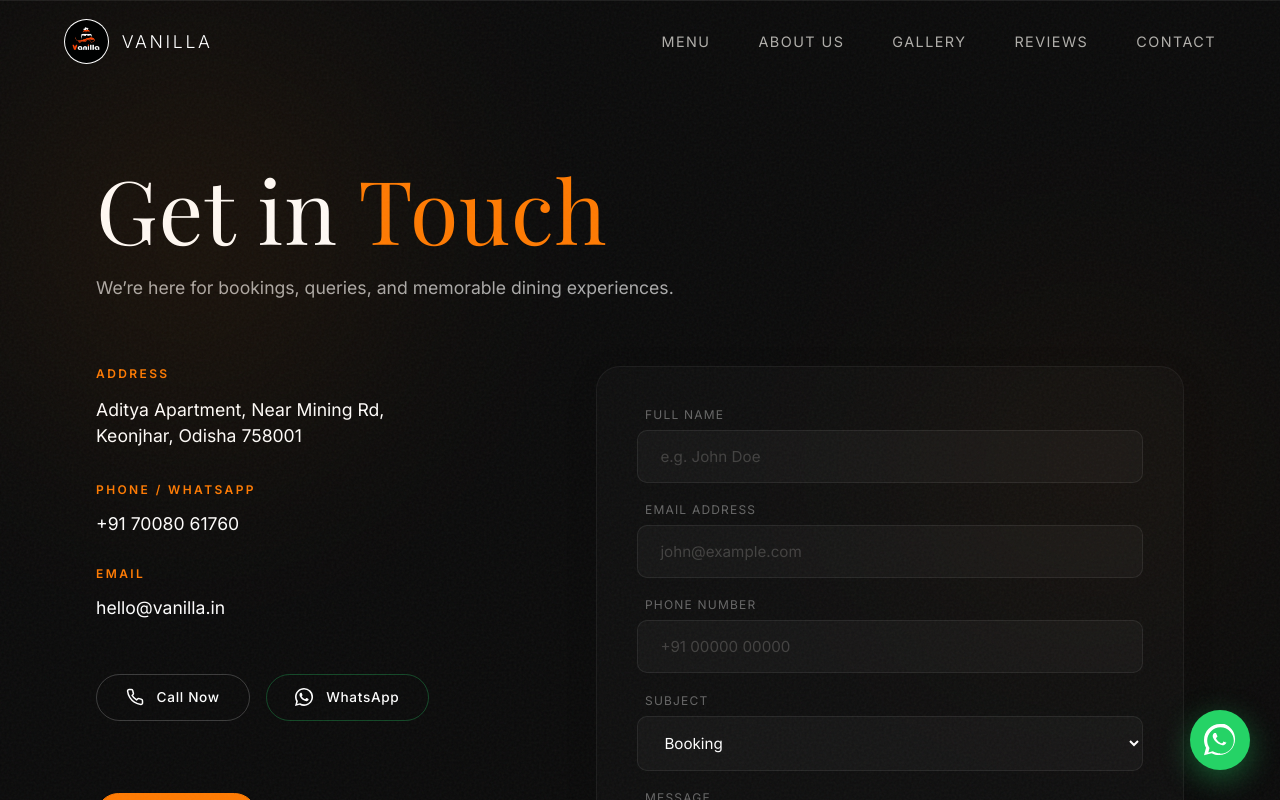
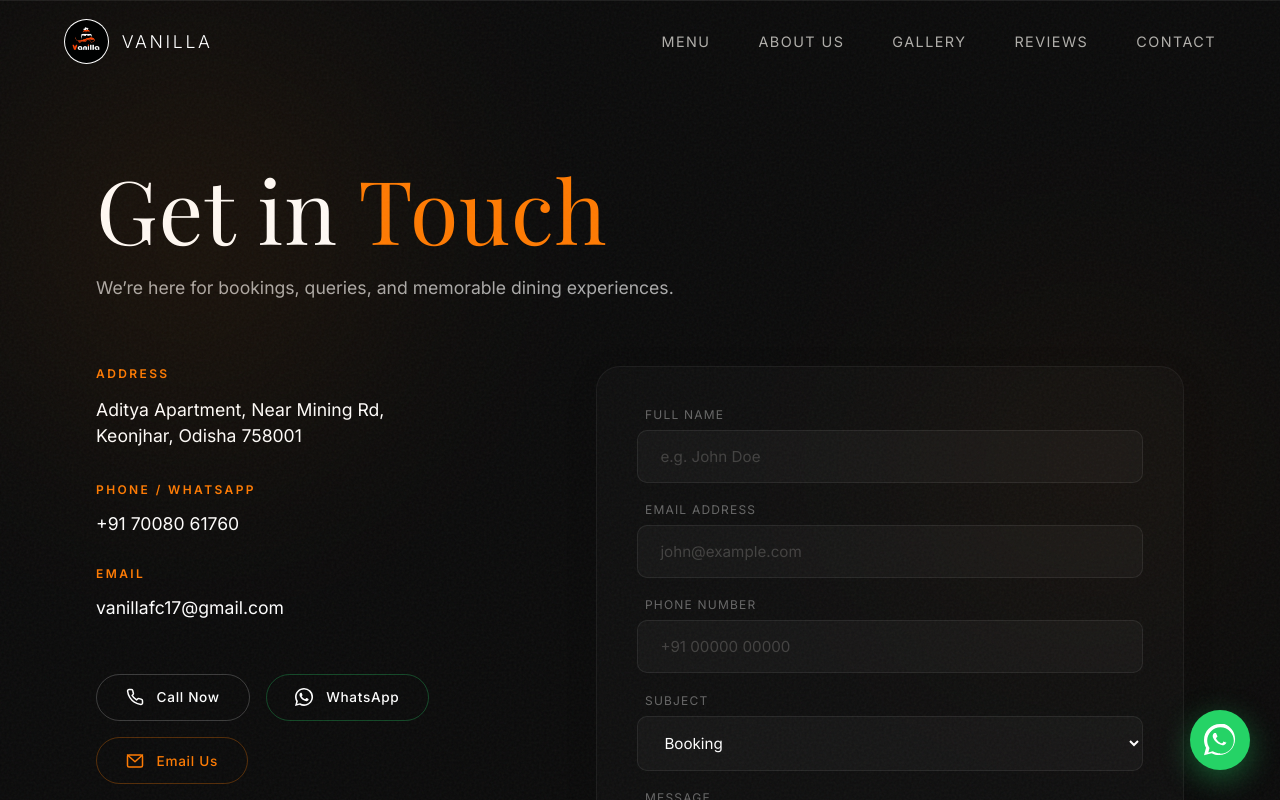
Before and after one commit to jagadishpalei/VANILLA, a React (Vite) app: page /contact in a window 1280 px wide. Shown: the top 800 px of the page. Built offline with nearby package versions, Linux system fonts and the light colour scheme; a web font is replaced by a local one.

Commit message:
Update official email address and add Email Us action button in Contact page

```diff
--- a/src/App.css
+++ b/src/App.css
@@ -505,6 +505,19 @@ body {
   transform: translateY(-2px);
 }
 
+.btn-email {
+  background: transparent;
+  color: #FF7A00;
+  border: 1px solid rgba(255, 122, 0, 0.3);
+}
+
+.btn-email:hover {
+  background: rgba(255, 122, 0, 0.07);
+  border-color: #FF7A00;
+  box-shadow: 0 0 20px rgba(255, 122, 0, 0.2);
+  transform: translateY(-2px);
+}
+
 .qr-card {
   background: rgba(255, 255, 255, 0.03);
   border: 1px solid rgba(255, 255, 255, 0.06);
--- a/src/pages/Contact.jsx
+++ b/src/pages/Contact.jsx
@@ -118,7 +118,7 @@ export default function Contact() {
 
             <div className="contact-block">
               <h4 style={{ color: '#FF7A00', letterSpacing: '0.2em', textTransform: 'uppercase', fontSize: '0.75rem', marginBottom: '1rem' }}>Email</h4>
-              <p style={{ fontSize: '1.1rem', color: '#FFFFFF' }}>hello@vanilla.in</p>
+              <p style={{ fontSize: '1.1rem', color: '#FFFFFF' }}>vanillafc17@gmail.com</p>
             </div>
 
             {/* Quick Action Buttons */}
@@ -130,6 +130,10 @@ export default function Contact() {
               <a href="https://api.whatsapp.com/send?phone=917008061760&text=Hello%20Vanilla,%20I%20want%20to%20enquire." target="_blank" rel="noreferrer" className="btn-action btn-whatsapp">
                 <svg width="18" height="18" viewBox="0 0 24 24" fill="currentColor"><path d="M17.472 14.382c-.297-.149-1.758-.867-2.03-.967-.273-.099-.471-.148-.67.15-.197.297-.767.966-.94 1.164-.173.199-.347.223-.644.075-.297-.15-1.255-.463-2.39-1.475-.883-.788-1.48-1.761-1.653-2.059-.173-.297-.018-.458.13-.606.134-.133.298-.347.446-.52.149-.174.198-.298.298-.497.099-.198.05-.371-.025-.52-.075-.149-.669-1.612-.916-2.207-.242-.579-.487-.5-.669-.51-.173-.008-.371-.01-.57-.01-.198 0-.52.074-.792.372-.272.297-1.04 1.016-1.04 2.479 0 1.462 1.065 2.875 1.213 3.074.149.198 2.096 3.2 5.077 4.487.709.306 1.262.489 1.694.625.712.227 1.36.195 1.871.118.571-.085 1.758-.719 2.006-1.413.248-.694.248-1.289.173-1.413-.074-.124-.272-.198-.57-.347m-5.421 7.403h-.004a9.87 9.87 0 01-5.031-1.378l-.361-.214-3.741.982.998-3.648-.235-.374a9.86 9.86 0 01-1.51-5.26c.001-5.45 4.436-9.884 9.888-9.884 2.64 0 5.122 1.03 6.988 2.898a9.825 9.825 0 012.893 6.994c-.003 5.45-4.437 9.884-9.885 9.884m8.413-18.297A11.815 11.815 0 0012.05 0C5.414 0 .004 5.412.001 12.049a11.82 11.82 0 001.578 5.919L0 24l6.117-1.605a11.803 11.803 0 005.925 1.577h.005c6.635 0 12.044-5.412 12.048-12.05a11.802 11.802 0 00-3.48-8.514z"></path></svg>
                 WhatsApp
+              </a>
+              <a href="mailto:vanillafc17@gmail.com?subject=Enquiry%20from%20Vanilla%20Website" className="btn-action btn-email">
+                <svg width="18" height="18" viewBox="0 0 24 24" fill="none" stroke="currentColor" strokeWidth="2" strokeLinecap="round" strokeLinejoin="round"><rect x="2" y="4" width="20" height="16" rx="2"/><polyline points="2,4 12,13 22,4"/></svg>
+                Email Us
               </a>
             </div>
 
```
